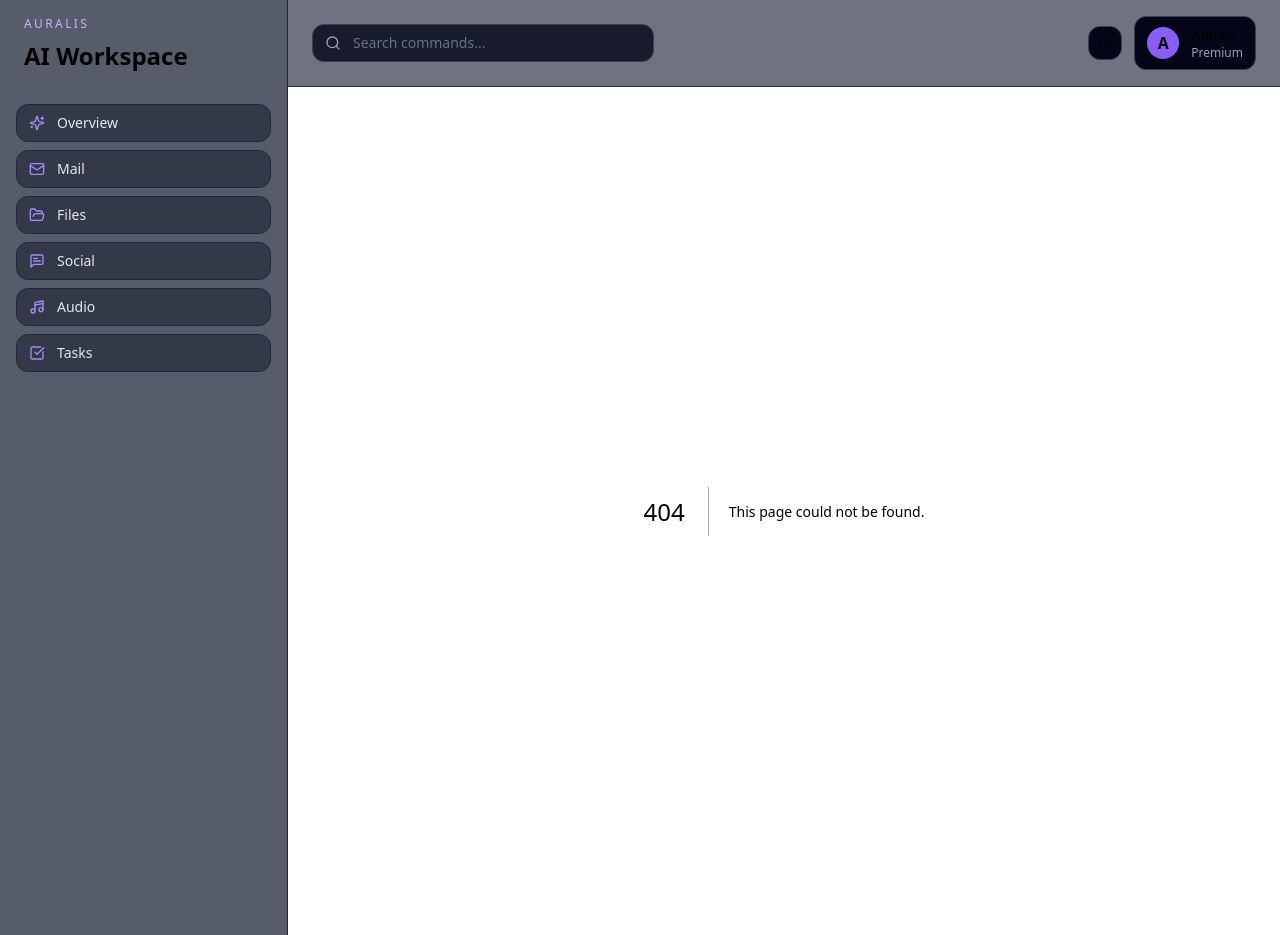
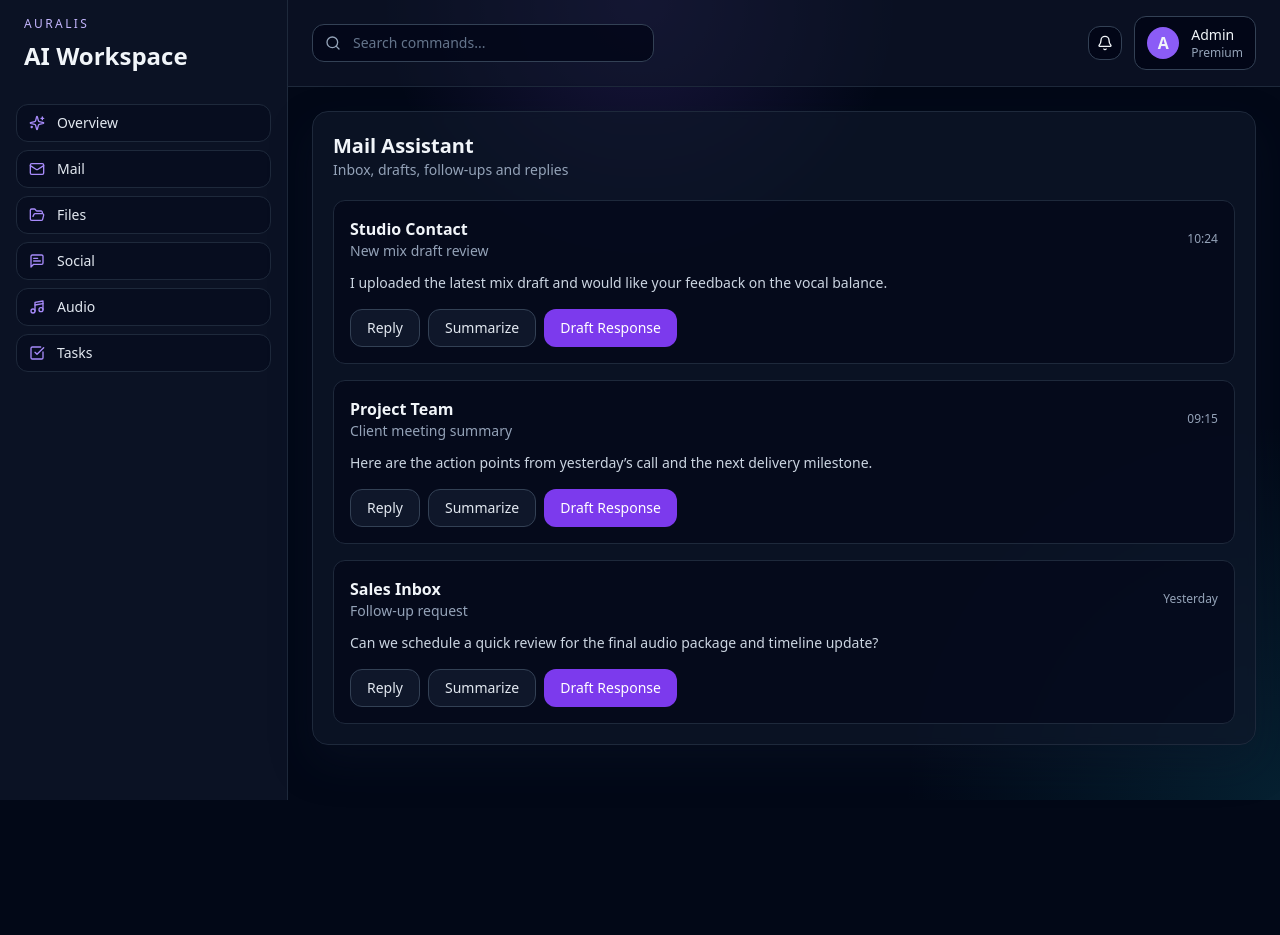
Before and after one commit to solofinjthefinj-max/The-AI-Core, a Next.js app: page /mail in a window 1280 px wide. Before the commit this address had no page. After the commit the page ends 800 px from the top, so only its background shows below. Built offline with nearby package versions, Linux system fonts and the light colour scheme.

Commit message:
Implement MailPage component with email items

```diff
--- /dev/null
+++ b/app/mail/page.tsx
@@ -0,0 +1,28 @@
+import { SectionShell } from "@/components/section-shell";
+import { emailItems } from "@/lib/mock-data";
+
+export default function MailPage() {
+  return (
+    <SectionShell title="Mail Assistant" subtitle="Inbox, drafts, follow-ups and replies">
+      <div className="space-y-4">
+        {emailItems.map((item) => (
+          <div key={item.id} className="rounded-xl border border-slate-800 bg-slate-950/60 p-4">
+            <div className="flex items-center justify-between">
+              <div>
+                <div className="font-semibold">{item.sender}</div>
+                <div className="text-sm text-slate-400">{item.subject}</div>
+              </div>
+              <div className="text-xs text-slate-400">{item.time}</div>
+            </div>
+            <p className="mt-3 text-sm text-slate-300">{item.preview}</p>
+            <div className="mt-4 flex gap-2">
+              <button className="btn-secondary">Reply</button>
+              <button className="btn-secondary">Summarize</button>
+              <button className="btn-primary">Draft Response</button>
+            </div>
+          </div>
+        ))}
+      </div>
+    </SectionShell>
+  );
+}
```
